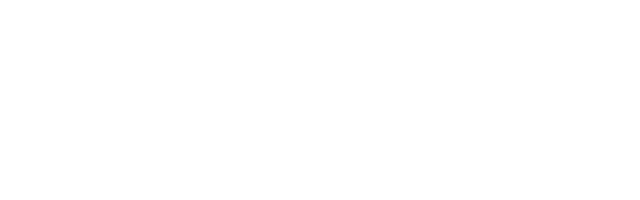
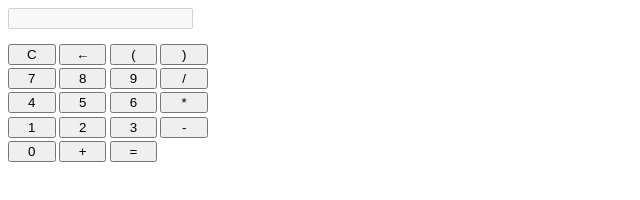
Before and after one commit to acciojob/calculator-js-2-imranshaikh9930, a website: page main.html in a window 1280 px wide. Shown: the whole page, without its empty margins (0-640 px from the left). Drawn offline with Linux system fonts and the light colour scheme.

Commit message:
created a submission

```diff
--- a/main.html
+++ b/main.html
@@ -8,7 +8,30 @@
     <title>Calculator</title>
   </head>
   <body>
-    <!-- Write yout code here -->
+  <div class="calculator">
+    <input type="text" id="display" class="display" disabled>
+    <div class="buttons">
+        <button id="C">C</button>
+        <button id="back">&larr;</button>
+        <button id="op">(</button>
+        <button id="cl">)</button>
+        <button id="7">7</button>
+        <button id="8">8</button>
+        <button id="9">9</button>
+        <button id="divi">/</button>
+        <button id="4">4</button>
+        <button id="5">5</button>
+        <button id="6">6</button>
+        <button id="*">*</button>
+        <button id="1">1</button>
+        <button id="2">2</button>
+        <button id="3">3</button>
+        <button id="-">-</button>
+        <button id="0">0</button>
+        <button id="plus">+</button>
+        <button id="equal">=</button>
+    </div>
+</div>
 
     <script src="script.js"></script>
   </body>
--- a/script.js
+++ b/script.js
@@ -1 +1,27 @@
 //your JS code here. If required.
+
+const input = document.getElementById("display");
+const buttons =  document.querySelectorAll(".buttons button");
+
+buttons.forEach((btn)=>{
+
+	btn.addEventListener("click",()=>{
+		const btnId = btn.id;
+
+		// console.log(btnId);
+
+		if(btnId === 'C'){
+			input.value = "";
+		}else if(btnId === "back"){
+			input.value = input.value.slice(0,-1);
+		}else if(btnId === "equal"){
+			try{
+			input.value = eval(input.value);
+			}catch{
+				input.value = "Error"
+			}
+		}else{
+			input.value += btn.textContent;
+		}
+	})
+})
--- a/styles.css
+++ b/styles.css
@@ -1 +1,10 @@
 /*  your css code here. If applicable */
+
+    .buttons{
+	display:grid;
+	grid-template-columns: repeat(4,1fr);
+	gap:.2rem;
+	width:200px;
+	padding:15px 0;
+
+}
```
